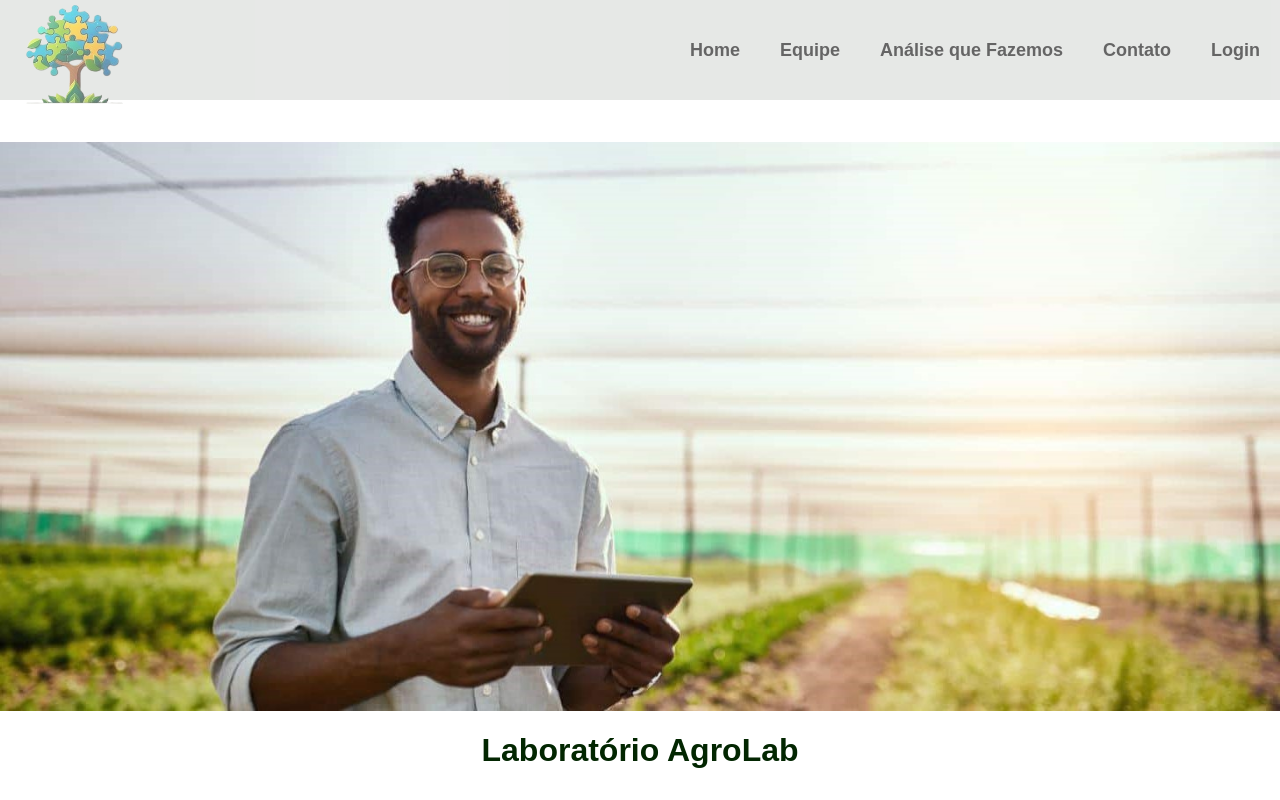
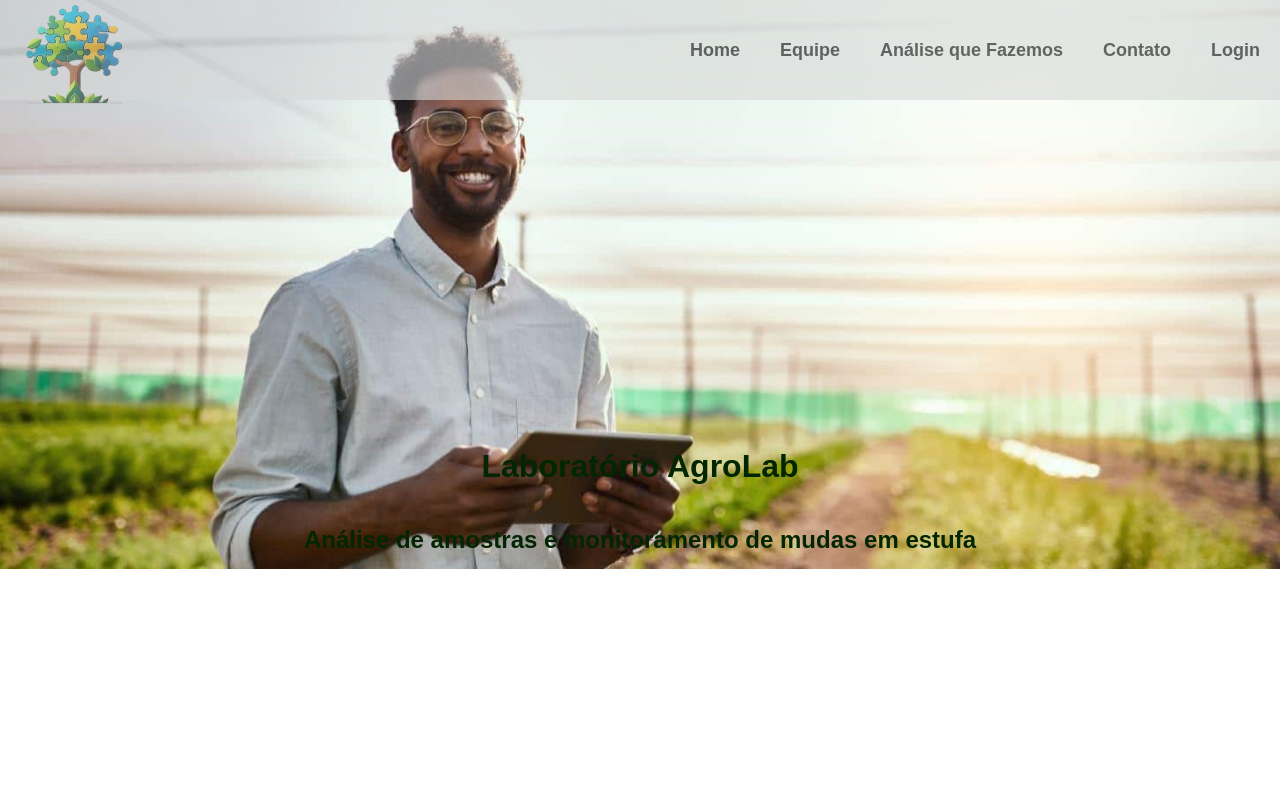
Before and after one commit to bruuno1994/agrolab, a React (Create React App) app in the folder frontend/: page / in a window 1280 px wide. Shown: the top 800 px of the page. Built offline with nearby package versions, Linux system fonts and the light colour scheme.

Commit message:
imagem alterada

```diff
--- a/frontend/src/pages/Home.jsx
+++ b/frontend/src/components/Home.jsx
@@ -1,47 +1,45 @@
 import React from "react";
-import Header from "../components/Header";
-import Footer from "../components/Footer";
 import "../styles/home.css";
 
 function Home() {
   return (
     <>
       <div>
-        <Header />
-
         <div className="container">
           <img src="/img/background.jpeg" alt="logo do projeto" />
           <h1>Laboratório AgroLab</h1>
           <h2>Análise de amostras e monitoramento de mudas em estufa</h2>
         </div>
 
-
         <div className="container2">
           <div className="container2-info">
             <h2>Coleta</h2>
-            <h3>Nossa coleta de dados é totalmente automatizada. Basta apenas um Play!</h3>
+            <h3>
+              Nossa coleta de dados é totalmente automatizada. Basta apenas um
+              Play!
+            </h3>
 
             <button>Saiba mais</button>
           </div>
 
           <img src="/img/foto1.jpeg" alt="imagem um do projeto" width={400} />
         </div>
-        <br />
 
         <div className="container2">
-
           <img src="/img/foto2.png" alt="imagem dois do projeto" width={400} />
 
           <div className="container2-info">
             <h2>Análise</h2>
-            <h3>Nós da AgroLab nos fundamentamoms em metodologias de análise de solo, compatíveis e apropriadas a produção agrícola brasileira, gerando resultados que auxiliem da melhor forma na tomada de decisões.</h3>
+            <h3>
+              Nós da AgroLab nos fundamentamoms em metodologias de análise de
+              solo, compatíveis e apropriadas a produção agrícola brasileira,
+              gerando resultados que auxiliem da melhor forma na tomada de
+              decisões.
+            </h3>
 
             <button>Saiba mais</button>
           </div>
-
         </div>
-        <br />
-        <Footer />
       </div>
     </>
   );
--- /dev/null
+++ b/frontend/src/pages/Index.jsx
@@ -0,0 +1,18 @@
+import React from 'react'
+import Header from "../components/Header";
+import Footer from "../components/Footer";
+import Home from "../components/Home";
+
+function Index() {
+    return (
+        <>
+        <div>
+            <Header />
+            <Home />
+            <Footer />
+        </div>
+        </>
+    )
+}
+
+export default Index
--- a/frontend/src/routes.js
+++ b/frontend/src/routes.js
@@ -1,6 +1,6 @@
 import { BrowserRouter, Routes, Route } from "react-router-dom";
 
-import Home from "./pages/Home";
+import Index from "./pages/Index";
 import Login from "./pages/Login";
 import Equipe from "./pages/Equipe";
 
@@ -8,7 +8,7 @@ function RoutesApp() {
     return (
         <BrowserRouter>
             <Routes>
-                <Route path="/" element={<Home />} />
+                <Route path="/" element={<Index />} />
                 <Route path="/Login" element={<Login />} />
                 <Route path="/Equipe" element={<Equipe />} />
             </Routes>
--- a/frontend/src/styles/home.css
+++ b/frontend/src/styles/home.css
@@ -12,6 +12,9 @@ h1, h2 {
 
 .container img {
     width: 100%;
+    position: absolute;
+    top: 0;
+    z-index: -1;
 }
 
 .container2 {
```
